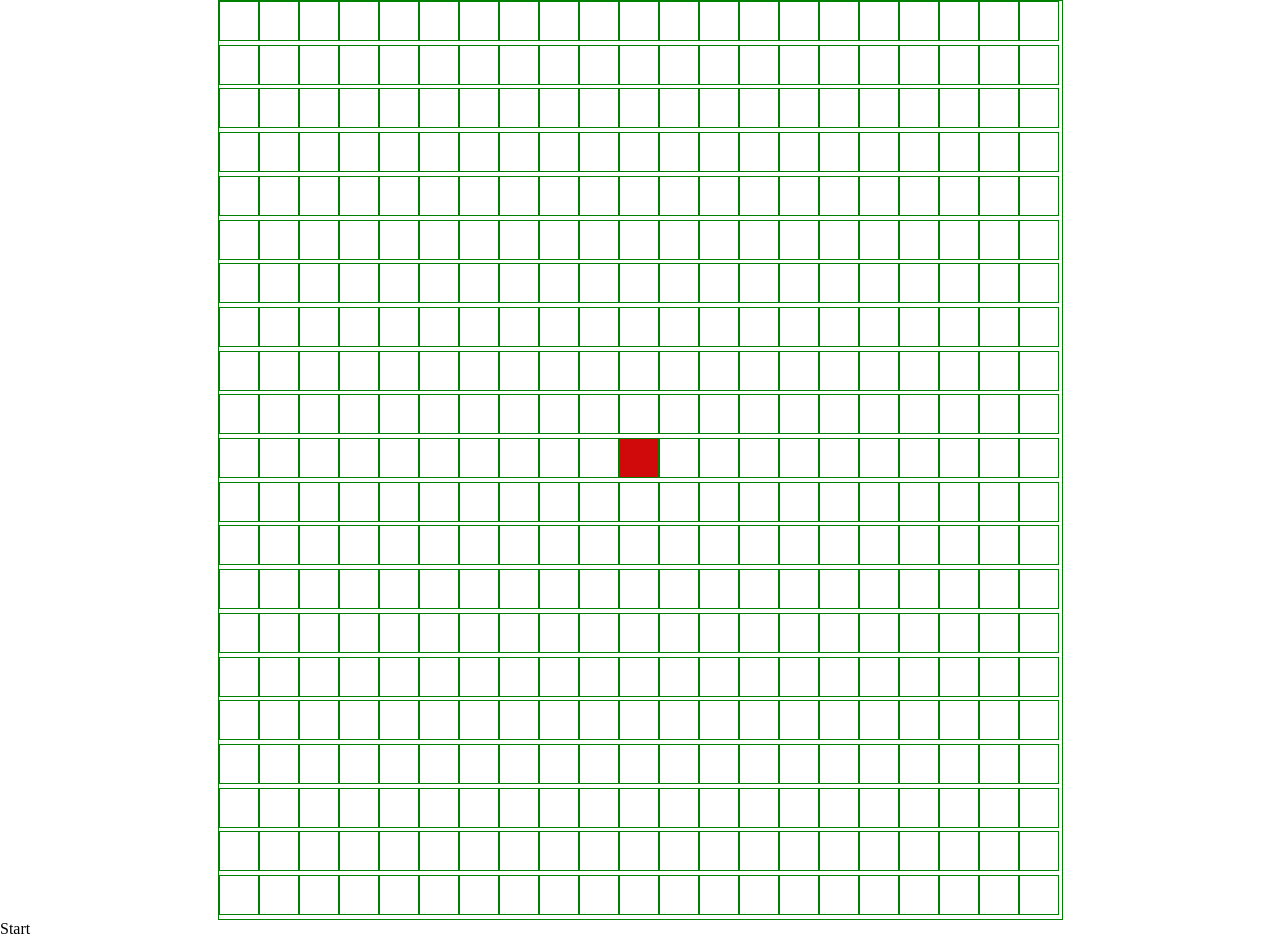
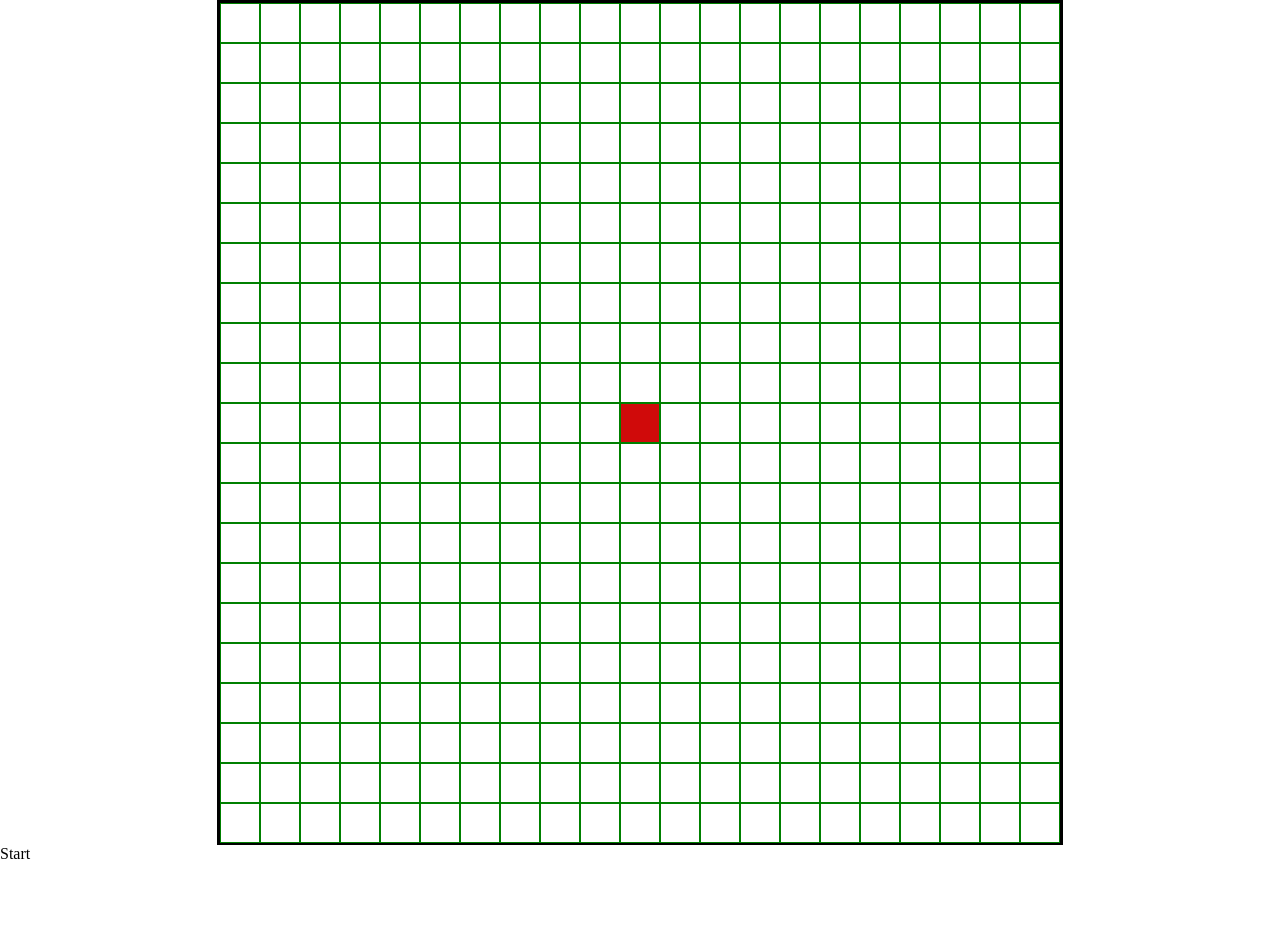
Before and after one commit to Ainsik/snake-javascript-game, a plain HTML site: page index.html in a window 1280 px wide. After the commit the page ends 863 px from the top, so only its background shows below. Drawn offline with Linux system fonts and the light colour scheme.

Commit message:
fix box size

```diff
--- a/style.css
+++ b/style.css
@@ -5,14 +5,14 @@
   }
 
   .snakeBoard{
-    width: 845px;
-    height: 920px;
+    width: 846px;
+    height: 845px;
     margin:auto;
     display: flex;
     flex-direction: row;
     flex-wrap:wrap;
     justify-content:flex-start;
-    border: solid 1px green
+    border-style: solid;
   }
 
 
```
